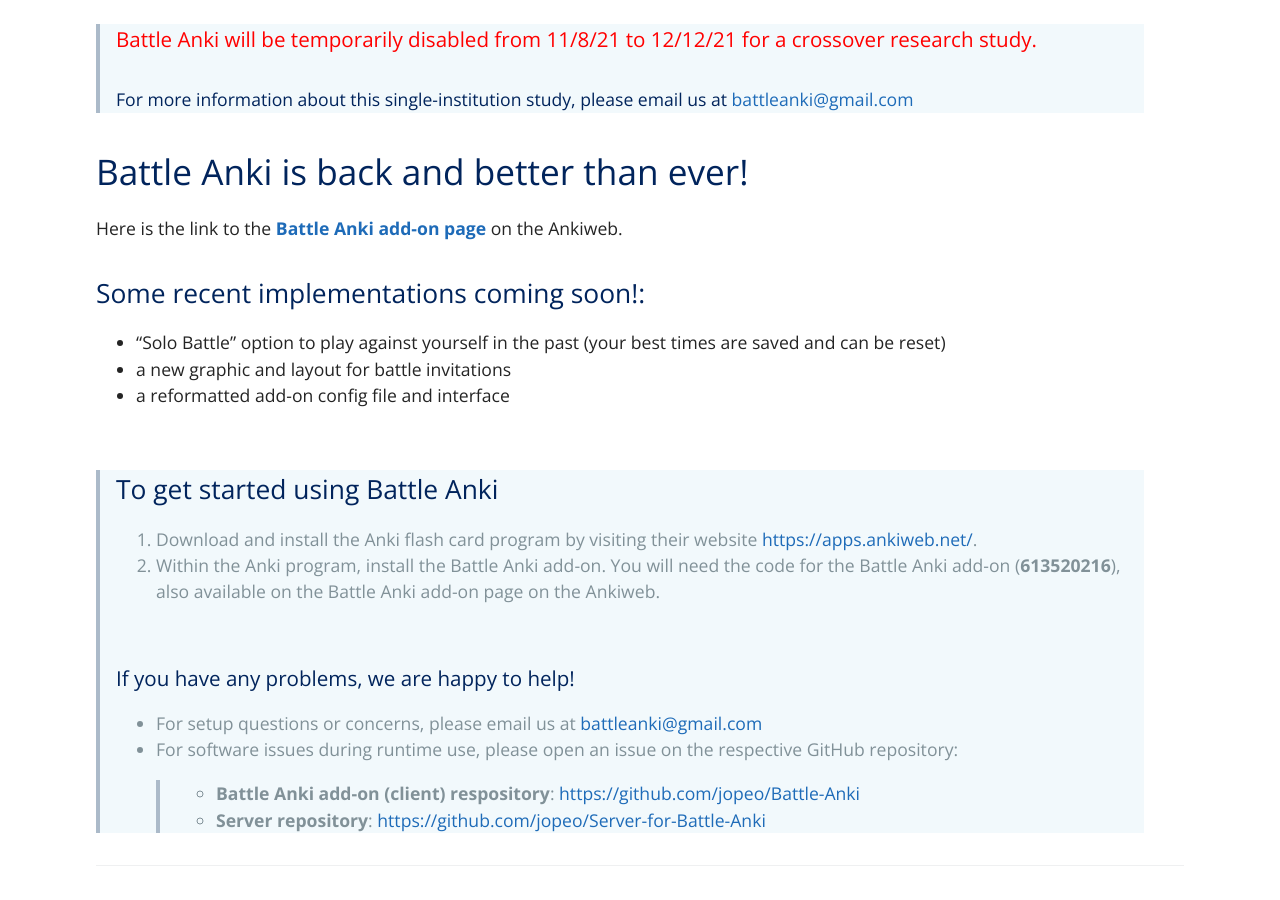
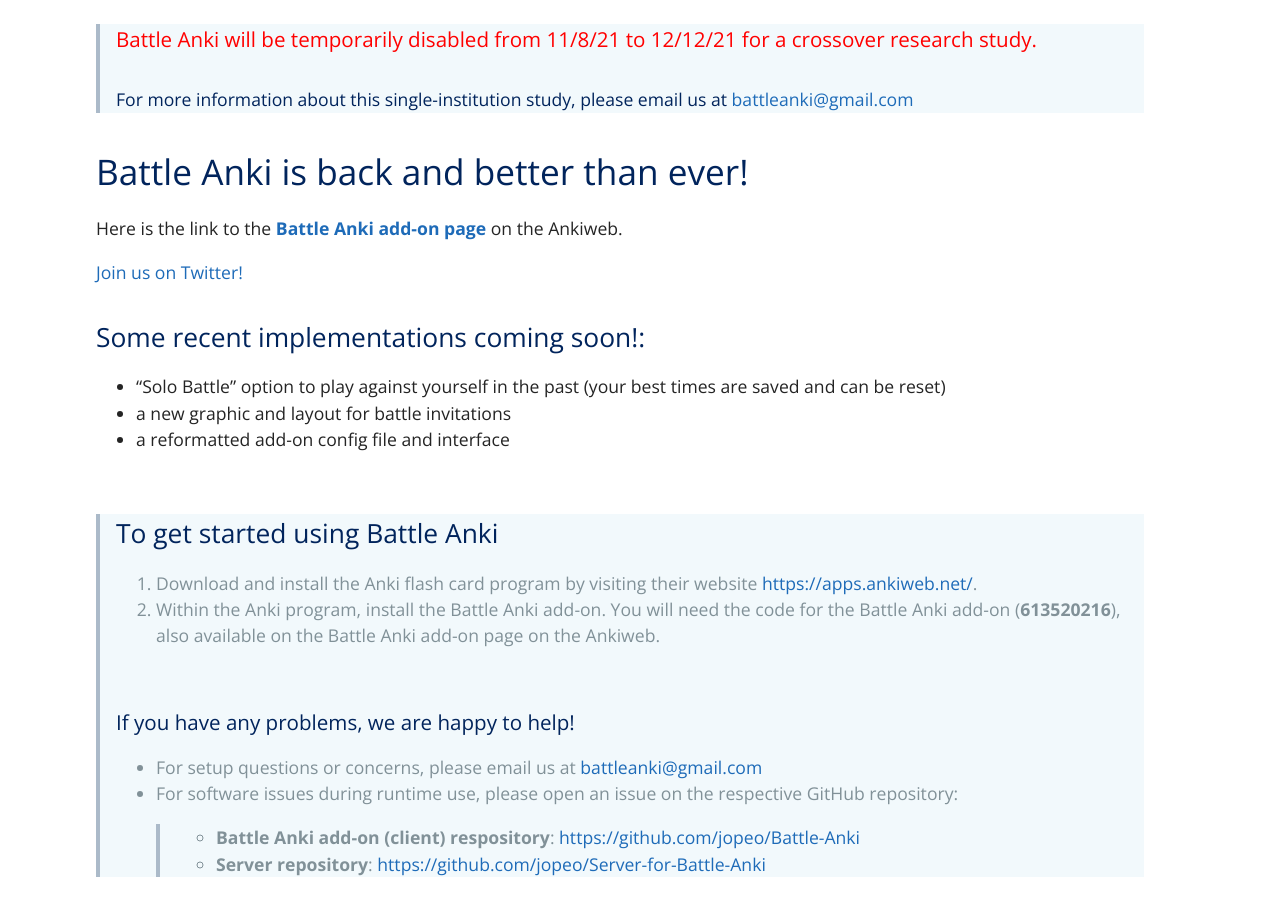
Before and after one commit to jopeo/jopeo.github.io, a Jekyll site: the page built from index.md, in a window 1280 px wide and 900 px high, scrolled down 547 px. Built offline with Jekyll 4.4.1, drawn with Linux system fonts in a browser that asks for light colours.

Commit message:
updated research.md

```diff
--- a/index.md
+++ b/index.md
@@ -10,6 +10,8 @@
 # Battle Anki is back and better than ever!
 
 Here is the link to the **[Battle Anki add-on page](https://ankiweb.net/shared/info/613520216)** on the Ankiweb.
+
+[Join us on Twitter!](https://twitter.com/BattleAnki)
 
 ## Some recent implementations coming soon!:
 
```
